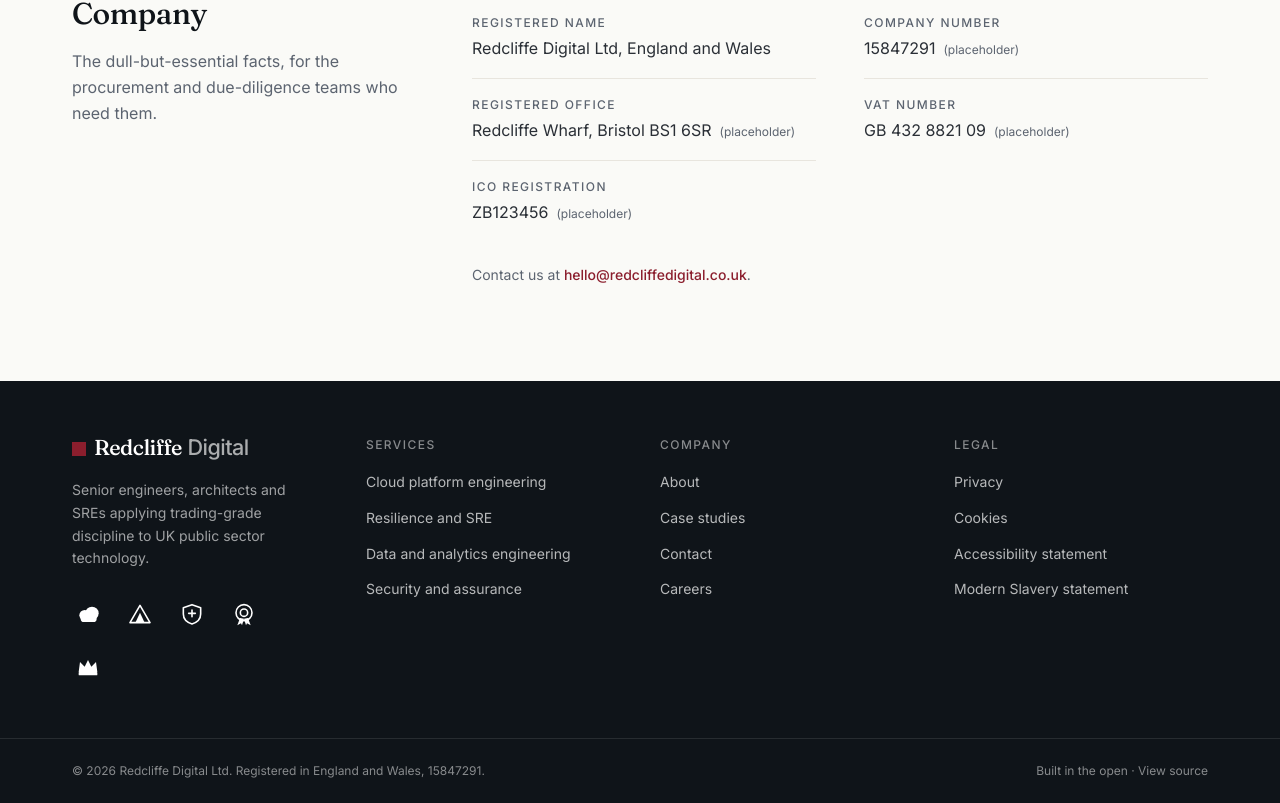
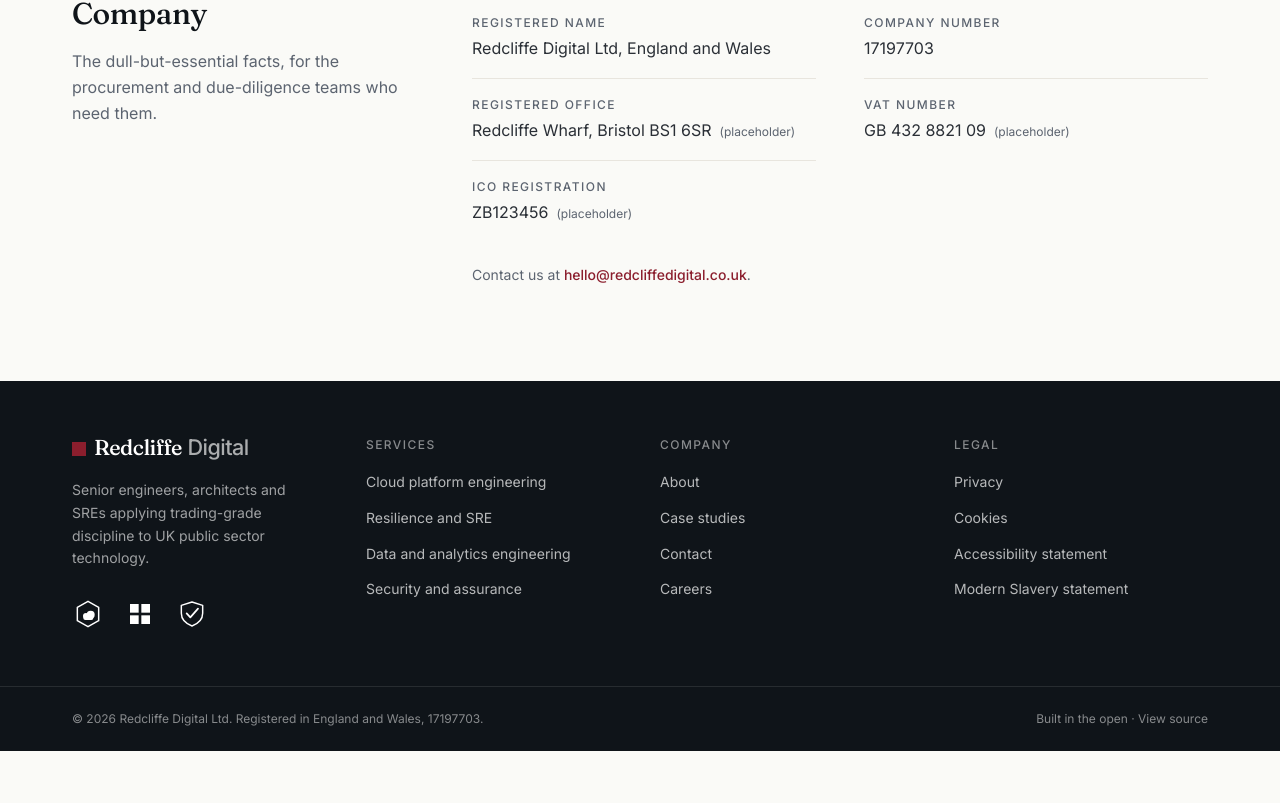
Before and after one commit to Redcliffe-Digital/website, a Next.js app: page /about in a window 1280 px wide. Shown: the part 2054-2857 px from the top of the page. After the commit the page ends 2805 px from the top, so only its background shows below. Built offline with nearby package versions, Linux system fonts and the light colour scheme.

Commit message:
Use accurate credentials (AWS/Azure certs, Cyber Essentials) and real company number

```diff
--- a/src/app/about/page.tsx
+++ b/src/app/about/page.tsx
@@ -62,7 +62,7 @@ const team: { initials: string; name: string; role: string; previously: string }
 
 const companyFacts: { label: string; value: string; placeholder?: boolean }[] = [
   { label: 'Registered name', value: 'Redcliffe Digital Ltd, England and Wales' },
-  { label: 'Company number', value: '15847291', placeholder: true },
+  { label: 'Company number', value: '17197703' },
   { label: 'Registered office', value: 'Redcliffe Wharf, Bristol BS1 6SR', placeholder: true },
   { label: 'VAT number', value: 'GB 432 8821 09', placeholder: true },
   { label: 'ICO registration', value: 'ZB123456', placeholder: true },
--- a/src/app/page.tsx
+++ b/src/app/page.tsx
@@ -63,22 +63,17 @@ const organizationSchema = {
     {
       '@type': 'EducationalOccupationalCredential',
       credentialCategory: 'certification',
-      name: 'AWS Advanced Tier Services Partner',
+      name: 'AWS Certified Solutions Architect – Professional',
     },
     {
       '@type': 'EducationalOccupationalCredential',
       credentialCategory: 'certification',
-      name: 'Microsoft Azure Solutions Partner',
+      name: 'Microsoft Certified: Azure Solutions Architect Expert',
     },
     {
       '@type': 'EducationalOccupationalCredential',
       credentialCategory: 'certification',
-      name: 'Cyber Essentials Plus',
-    },
-    {
-      '@type': 'EducationalOccupationalCredential',
-      credentialCategory: 'certification',
-      name: 'ISO/IEC 27001',
+      name: 'Cyber Essentials',
     },
   ],
 }
--- a/src/components/Badges.tsx
+++ b/src/components/Badges.tsx
@@ -1,19 +1,25 @@
 import type { ReactNode } from 'react'
 
 /*
- * TODO: replace with official partner artwork once accreditation confirmed.
+ * Credential badges — the three Redcliffe Digital actually holds.
  *
- * These are placeholder emblems drawn in-house. They are NOT the official
- * AWS, Microsoft Azure, IASME (Cyber Essentials), ISO, Crown Commercial
- * Service or Disability Confident marks. Using the real logos requires the
- * awarding body's permission and adherence to their brand guidelines, so do
- * not ship these to production as-is. They exist only to establish layout and
- * the monochrome "row of credentials" treatment.
+ * These monochrome emblems are accurate REPRESENTATIONS that match the site's
+ * restrained palette. They are not the awarding bodies' colour artwork.
+ *
+ * TODO: swap for the official issued assets before launch —
+ *   - AWS Certified Solutions Architect – Professional: the holder's Credly
+ *     badge image + verification URL (https://www.credly.com/badges/<id>).
+ *   - Microsoft Certified: Azure Solutions Architect Expert: the holder's
+ *     Credly/Microsoft Learn badge image + verification URL.
+ *   - Cyber Essentials: the IASME-issued badge (carries the certificate
+ *     number) + the entry on the NCSC/IASME certificate register.
+ * Each official badge must be linked to its verification page and used within
+ * the awarding body's brand guidelines.
  */
 
 interface BadgeDef {
   id: string
-  /** Full accreditation name, used for the caption and the accessible label. */
+  /** Full credential name, used for the caption and the accessible label. */
   label: string
   /** Inner SVG shapes, drawn in a 48×48 viewBox using currentColor. */
   art: ReactNode
@@ -22,72 +28,51 @@ interface BadgeDef {
 const stroke = {
   fill: 'none',
   stroke: 'currentColor',
-  strokeWidth: 2.4,
+  strokeWidth: 2.2,
   strokeLinejoin: 'round' as const,
   strokeLinecap: 'round' as const,
 }
 
 const BADGES: BadgeDef[] = [
   {
-    id: 'aws',
-    label: 'AWS Advanced Tier Services Partner',
+    id: 'aws-sa-pro',
+    label: 'AWS Certified Solutions Architect – Professional',
     art: (
-      <g fill="currentColor">
-        <circle cx="19" cy="26" r="8" />
-        <circle cx="30" cy="23" r="10" />
-        <rect x="13" y="26" width="24" height="10" rx="5" />
+      <g>
+        {/* Hexagonal "gem" — the shape of the AWS Certified badge family. */}
+        <polygon points="24 5 40 14 40 34 24 43 8 34 8 14" {...stroke} />
+        {/* Cloud, for AWS. */}
+        <g fill="currentColor">
+          <circle cx="21" cy="27" r="4.5" />
+          <circle cx="28" cy="25" r="6" />
+          <rect x="17" y="27" width="15" height="6" rx="3" />
+        </g>
       </g>
     ),
   },
   {
-    id: 'azure',
-    label: 'Microsoft Azure Solutions Partner',
+    id: 'azure-sa-expert',
+    label: 'Microsoft Certified: Azure Solutions Architect Expert',
     art: (
-      <g>
-        <path d="M24 11 L39 37 H9 Z" {...stroke} />
-        <path d="M24 22 L31 37 H17 Z" fill="currentColor" />
+      // The Microsoft four-square mark.
+      <g fill="currentColor">
+        <rect x="9" y="9" width="13" height="13" />
+        <rect x="26" y="9" width="13" height="13" />
+        <rect x="9" y="26" width="13" height="13" />
+        <rect x="26" y="26" width="13" height="13" />
       </g>
     ),
   },
   {
-    id: 'ce-plus',
-    label: 'Cyber Essentials Plus',
+    id: 'cyber-essentials',
+    label: 'Cyber Essentials',
     art: (
       <g>
-        <path d="M24 10 L37 14.5 V24 C37 31.5 31.4 36.6 24 39 C16.6 36.6 11 31.5 11 24 V14.5 Z" {...stroke} />
-        <path d="M24 18 V28 M19 23 H29" {...stroke} />
-      </g>
-    ),
-  },
-  {
-    id: 'iso',
-    label: 'ISO 27001',
-    art: (
-      <g>
-        <path d="M18 30 L14 41 L19.5 38 L21 41 L24 31 Z" fill="currentColor" />
-        <path d="M30 30 L34 41 L28.5 38 L27 41 L24 31 Z" fill="currentColor" />
-        <circle cx="24" cy="22" r="12" {...stroke} />
-        <circle cx="24" cy="22" r="5.5" {...stroke} />
-      </g>
-    ),
-  },
-  {
-    id: 'g-cloud',
-    label: 'Crown Commercial Service — G-Cloud 14 Supplier',
-    art: (
-      <g fill="currentColor">
-        <path d="M10 33 L12 18 L19 25 L24 15 L29 25 L36 18 L38 33 Z" />
-        <rect x="10" y="33" width="28" height="5" rx="1" />
-      </g>
-    ),
-  },
-  {
-    id: 'disability-confident',
-    label: 'Disability Confident Committed',
-    art: (
-      <g>
-        <circle cx="24" cy="24" r="14" {...stroke} />
-        <path d="M16 24.5 L21.5 30 L33 17.5" {...stroke} strokeWidth={2.6} />
+        <path
+          d="M24 6 L40 11 V23 C40 33 32 39 24 42 C16 39 8 33 8 23 V11 Z"
+          {...stroke}
+        />
+        <path d="M16 23 L21.5 29 L33 16" {...stroke} strokeWidth={2.6} />
       </g>
     ),
   },
@@ -98,9 +83,9 @@ interface BadgesProps {
   variant?: 'dark' | 'light'
   /** Emblem height in px. */
   size?: number
-  /** Show the full accreditation caption beneath each emblem. */
+  /** Show the full credential caption beneath each emblem. */
   showLabels?: boolean
-  /** Restrict to a subset of badges, in order (footer shows five). */
+  /** Restrict to a subset of badges, in order. */
   ids?: string[]
   className?: string
 }
@@ -121,7 +106,7 @@ export function Badges({
 
   return (
     <ul
-      className={`flex flex-wrap items-start ${showLabels ? 'justify-center gap-x-8 gap-y-8 sm:justify-between' : 'gap-5'} ${tone} ${className}`}
+      className={`flex flex-wrap items-start ${showLabels ? 'justify-center gap-x-12 gap-y-8 sm:gap-x-16' : 'gap-5'} ${tone} ${className}`}
     >
       {items.map((badge) => (
         <li key={badge.id} className="flex flex-col items-center text-center">
@@ -137,7 +122,7 @@ export function Badges({
           </svg>
           {showLabels ? (
             <span
-              className={`mt-3 max-w-[12ch] text-[11px] font-medium uppercase leading-snug tracking-wide ${caption}`}
+              className={`mt-3 max-w-[16ch] text-[11px] font-medium uppercase leading-snug tracking-wide ${caption}`}
             >
               {badge.label}
             </span>
--- a/src/components/Footer.tsx
+++ b/src/components/Footer.tsx
@@ -70,7 +70,7 @@ export function Footer() {
               variant="light"
               size={32}
               showLabels={false}
-              ids={['aws', 'azure', 'ce-plus', 'iso', 'g-cloud']}
+              ids={['aws-sa-pro', 'azure-sa-expert', 'cyber-essentials']}
               className="mt-7"
             />
           </div>
--- /dev/null
+++ b/src/components/LegalStub.tsx
@@ -0,0 +1,34 @@
+import type { ReactNode } from 'react'
+import { Container } from './Container'
+import { PageHeader } from './PageHeader'
+
+/**
+ * Placeholder shell for legal pages still with legal counsel. Real content
+ * replaces the body; the heading and route stay the same.
+ */
+export function LegalStub({ title, children }: { title: string; children?: ReactNode }) {
+  return (
+    <>
+      {/* TODO: drafted by legal */}
+      <PageHeader
+        title={title}
+        intro="This page is a placeholder. The full statement is being drafted and will appear here before launch."
+      />
+      <section className="pb-20 pt-4 lg:pb-28">
+        <Container>
+          <div className="max-w-2xl space-y-4 leading-relaxed text-body">
+            {children ?? (
+              <p className="text-muted">
+                Content to follow. In the meantime, email{' '}
+                <a href="mailto:hello@redcliffedigital.co.uk" className="link-accent">
+                  hello@redcliffedigital.co.uk
+                </a>{' '}
+                with any questions.
+              </p>
+            )}
+          </div>
+        </Container>
+      </section>
+    </>
+  )
+}
--- a/src/lib/site.ts
+++ b/src/lib/site.ts
@@ -21,7 +21,7 @@ export const site = {
     postcode: 'BS1 6SR',
     country: 'GB',
   },
-  companyNumber: '15847291', // TODO: replace with real Companies House number before launch
+  companyNumber: '17197703',
 } as const
 
 export const nav: { label: string; href: string }[] = [
```
